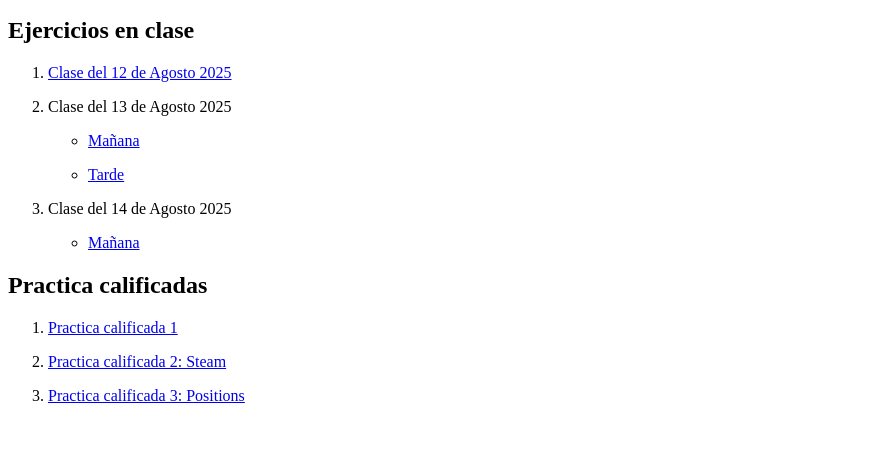
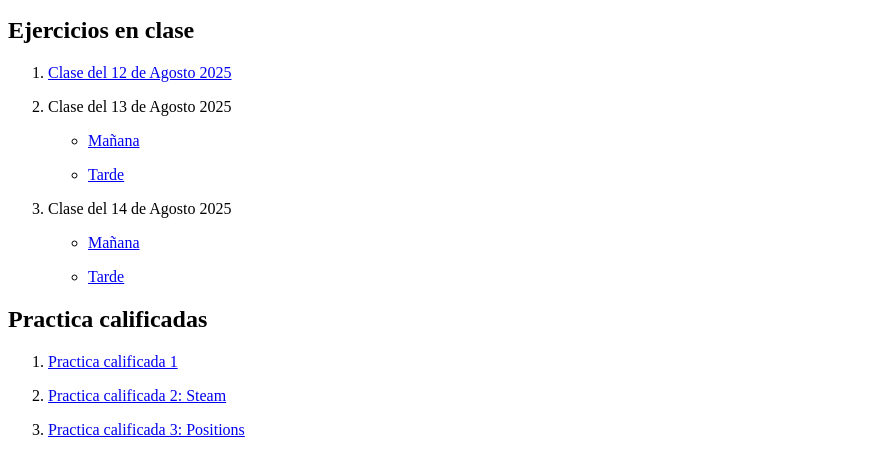
Before and after one commit to robertocastnj/Funval-G5, a plain HTML site: page index.html in a window 1280 px wide. Shown: the part 164-640 px from the top of the page, without its empty margins (0-880 px from the left). Drawn offline with Linux system fonts and the light colour scheme.

Commit message:
Cambios pequeños

```diff
--- a/index.html
+++ b/index.html
@@ -50,9 +50,17 @@
             <a
               href="Clase-4/Mañana/index.html"
               class="item-link"
+              target="_blank">
+              <p class="item-text">Mañana</p>
+            </a>
+          </li>
+          <li>
+            <a
+              href="Clase-4/Tarde/index.html"
+              class="item-link"
               target="_blank"
             >
-              <p class="item-text">Mañana</p>
+              <p class="item-text">Tarde</p>
             </a>
           </li>
         </ul>
```
Also changed, not shown: Clase-4/Tarde/index.html (added, +12 -0 lines), Clase-4/Tarde/styles.css (added).
